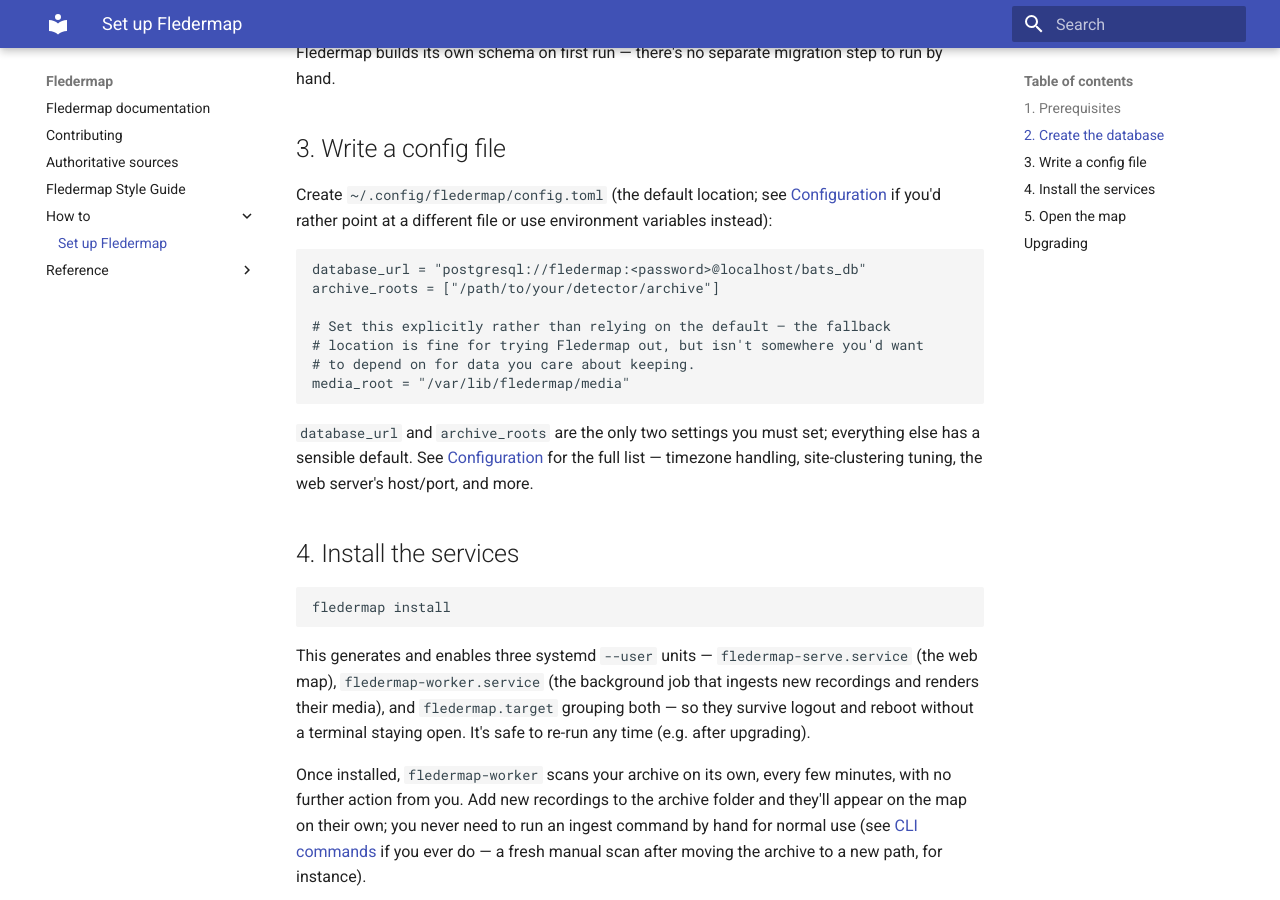
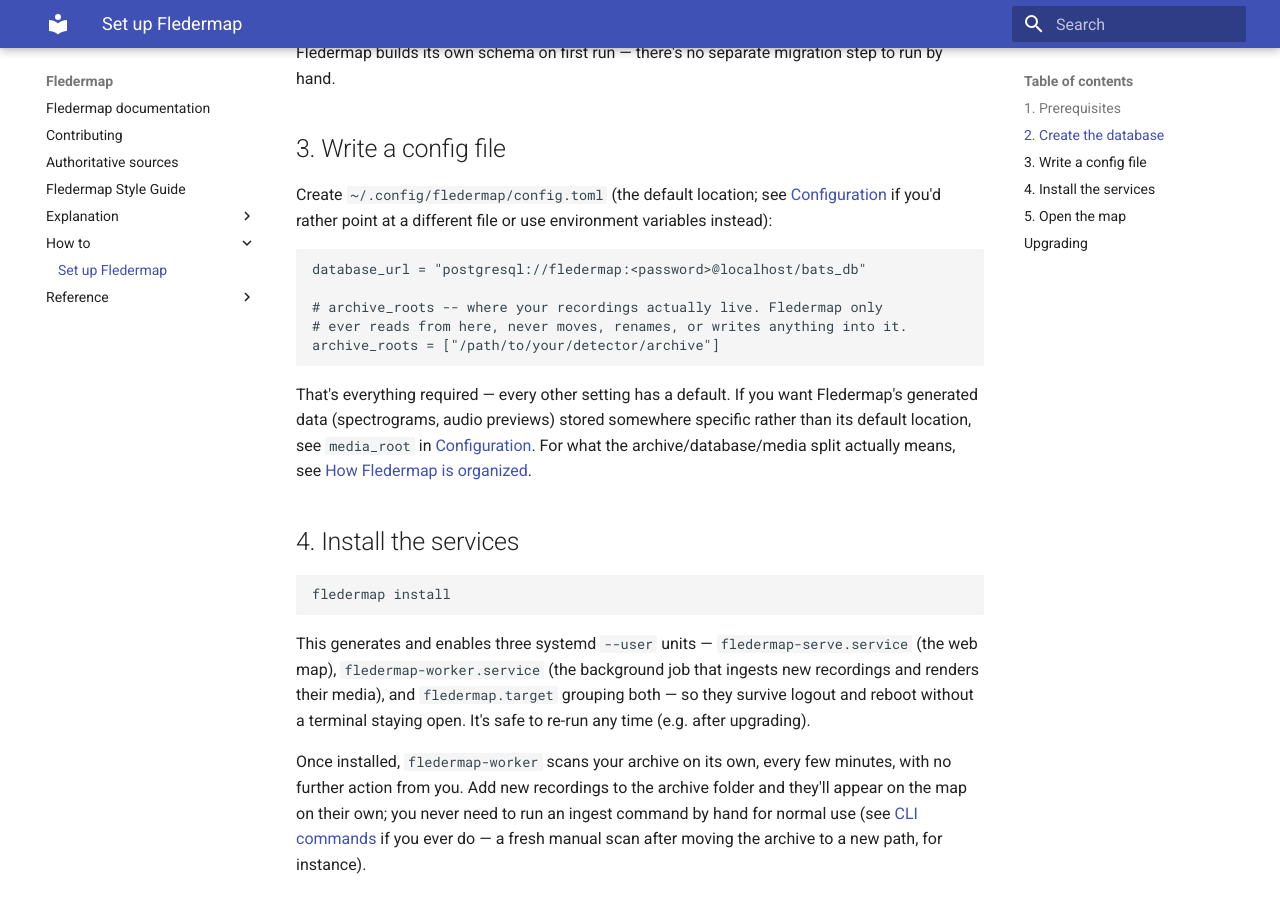
Before and after one commit to bytehexe/fledermap, an MkDocs documentation site: the page built from docs/how-to/setup.md, in a window 1280 px wide and 900 px high, scrolled down 1052 px. Built offline with MkDocs 1.6.1 and Material for MkDocs 9.7.7, drawn with Linux system fonts in a browser that asks for light colours.

Commit message:
docs: add 'How Fledermap is organized', tighten setup.md's media_root note
archive_roots/media_root were being used in how-to/setup.md and
reference/configuration.md without ever explaining the read-only-archive
vs. regenerable-media-root vs. database split (D16) they rest on -- added
explanation/how-fledermap-is-organized.md to cover it, and pointed both
existing pages at it.

Also reworded setup.md's media_root guidance from a negative 'don't bother
unless...' framing to a positive one ('if you want X, see the media_root
setting'), and updated configuration.md's matching note so the two no
longer disagree about whether a normal single-host install should set it.

Co-Authored-By: Claude Sonnet 5 <noreply@anthropic.com>
Claude-Session: https://claude.ai/code/session_019HN3fcm52yZyU1A5ezMg5e

````diff
--- a/docs/how-to/setup.md
+++ b/docs/how-to/setup.md
@@ -53,19 +53,18 @@ different file or use environment variables instead):
 
 ```toml
 database_url = "postgresql://fledermap:<password>@localhost/bats_db"
+
+# archive_roots -- where your recordings actually live. Fledermap only
+# ever reads from here, never moves, renames, or writes anything into it.
 archive_roots = ["/path/to/your/detector/archive"]
-
-# Set this explicitly rather than relying on the default — the fallback
-# location is fine for trying Fledermap out, but isn't somewhere you'd want
-# to depend on for data you care about keeping.
-media_root = "/var/lib/fledermap/media"
 ```
 
-`database_url` and `archive_roots` are the only two settings you must set;
-everything else has a sensible default. See
-[Configuration](../reference/configuration.md) for the full list —
-timezone handling, site-clustering tuning, the web server's host/port, and
-more.
+That's everything required — every other setting has a default. If you
+want Fledermap's generated data (spectrograms, audio previews) stored
+somewhere specific rather than its default location, see `media_root` in
+[Configuration](../reference/configuration.md). For what the
+archive/database/media split actually means, see
+[How Fledermap is organized](../explanation/how-fledermap-is-organized.md).
 
 ## 4. Install the services
 
````
Also changed, not shown: docs/explanation/how-fledermap-is-organized.md (added, +43 -0 lines), docs/index.md (+1 -0 lines), docs/reference/configuration.md (+6 -5 lines).
